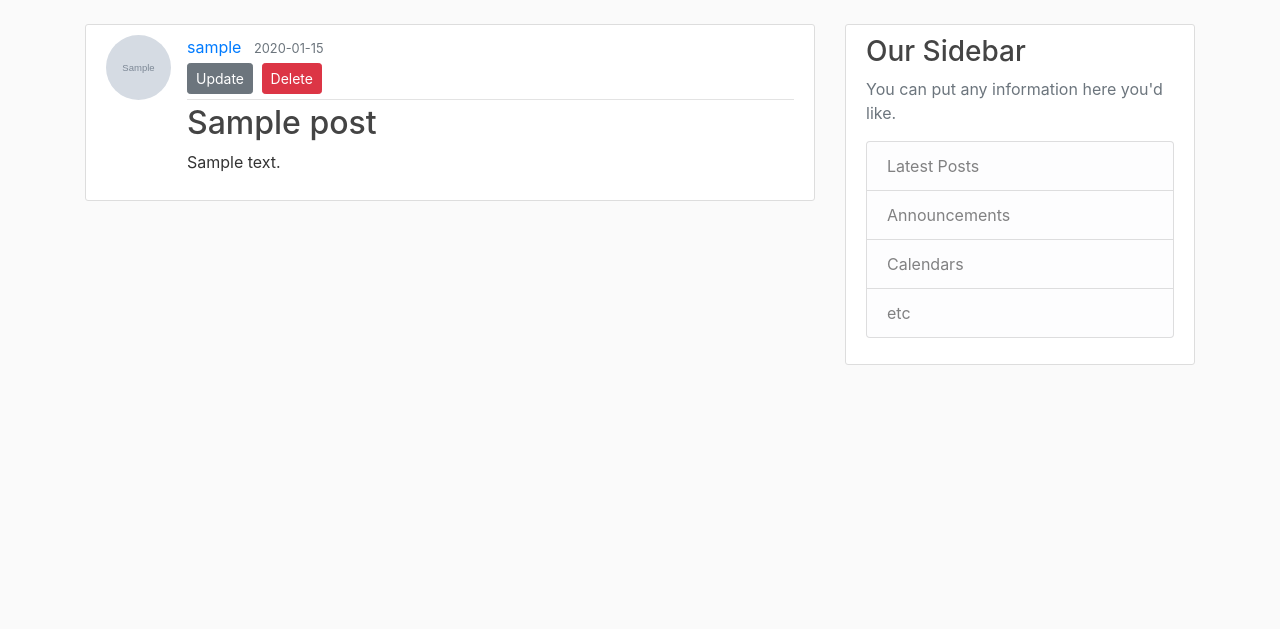
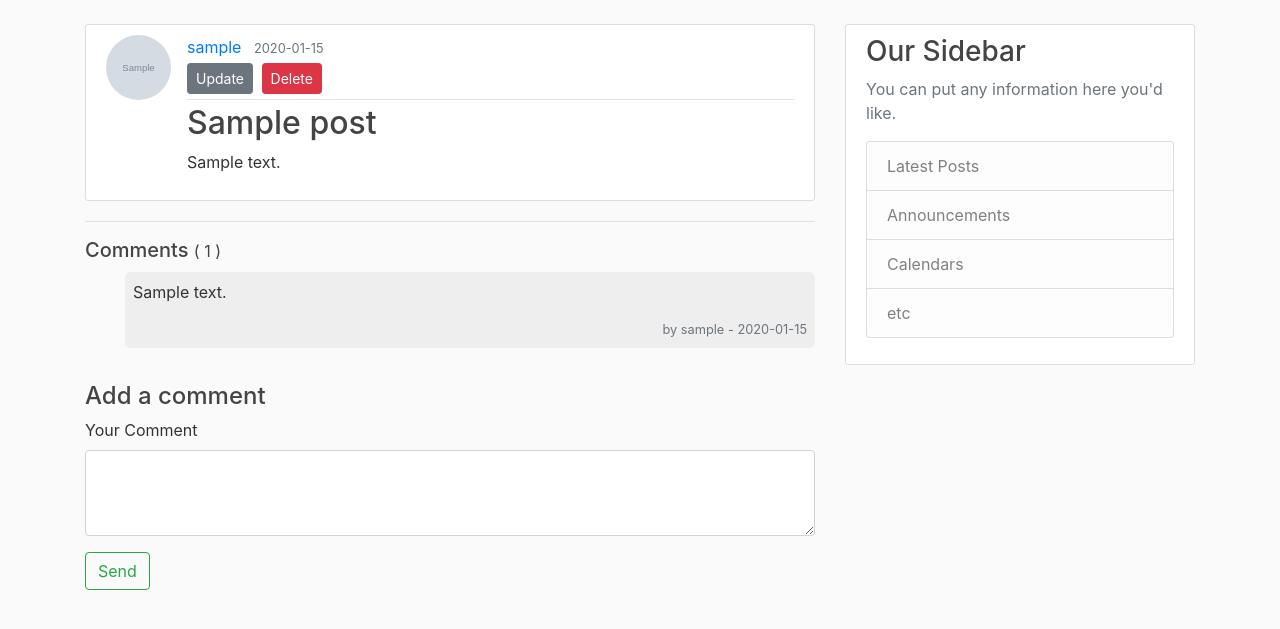
Before and after one commit to mfigaredo/flask-blog, a Flask app: page /post/1 in a window 1280 px wide. Shown: the part 56-685 px from the top of the page. Run offline with Flask 3, Linux system fonts and the light colour scheme; a user stored in the database is signed in; tables that the repository leaves empty hold one stand-in row (values such as "Sample post"); grey boxes marked "Sample" are stand-in pictures; some libraries are stand-ins or nearby versions.

Commit message:
Comments functionality

```diff
--- a/flaskblog/posts/forms.py
+++ b/flaskblog/posts/forms.py
@@ -7,3 +7,7 @@ class PostForm(FlaskForm):
     title = StringField('Title', validators=[DataRequired()])
     content = TextAreaField('Content', validators=[DataRequired()])
     submit = SubmitField('Post')
+
+class CommentForm(FlaskForm):
+    comment = TextAreaField('Your Comment', validators=[DataRequired()])
+    submit = SubmitField('Send')
--- a/flaskblog/posts/routes.py
+++ b/flaskblog/posts/routes.py
@@ -2,8 +2,8 @@ from flask import (render_template, url_for, flash,
                    redirect, request, abort, Blueprint)
 from flask_login import current_user, login_required
 from flaskblog import db
-from flaskblog.models import Post
-from flaskblog.posts.forms import PostForm
+from flaskblog.models import Post, Comment
+from flaskblog.posts.forms import PostForm, CommentForm
 
 posts = Blueprint('posts', __name__)
 
@@ -22,10 +22,19 @@ def new_post():
                            form=form, legend='New Post')
 
 
-@posts.route("/post/<int:post_id>")
+@posts.route("/post/<int:post_id>", methods=('GET', 'POST', ))
 def post(post_id):
     post = Post.query.get_or_404(post_id)
-    return render_template('post.html', title=post.title, post=post)
+    form = CommentForm()
+    if current_user.is_authenticated:
+        if form.validate_on_submit():
+            comment = Comment(comment=form.comment.data, post=post, author=current_user)
+            db.session.add(comment)
+            db.session.commit()
+            flash('Your comment has been added!', 'success')
+            return redirect(url_for('posts.post', post_id=post_id))
+
+    return render_template('post.html', title=post.title, post=post, form=form)
 
 
 @posts.route("/post/<int:post_id>/update", methods=['GET', 'POST'])
--- a/flaskblog/static/main.css
+++ b/flaskblog/static/main.css
@@ -78,3 +78,21 @@ a.article-title:hover {
 .account-heading {
   font-size: 2.5rem;
 }
+
+
+ul.comments-list {
+  list-style: none;
+  margin: 10px 0;
+}
+
+ul.comments-list li {
+  background-color: #eee;
+  padding: 8px;
+  border-radius: 6px;
+  margin: 10 0;
+}
+
+ul.comments-list li .text-muted {
+  text-align: right;
+  display: block;
+}
--- a/flaskblog/templates/post.html
+++ b/flaskblog/templates/post.html
@@ -17,6 +17,36 @@
       <p class="article-content">{{ post.content }}</p>
     </div>
   </article>
+  <hr>
+  {% if current_user %}
+    <h5>Comments <small>( {{post.comments|length}} )</small></h5>
+    {% if post.comments %}
+      <ul class="comments-list">
+
+        {% for comment in post.comments %}
+          <li><p>{{comment.comment}} </p>
+            <small class="text-muted">by {{comment.author.username}} - {{ comment.date_posted.strftime('%Y-%m-%d') }}</small></li>
+        {% endfor %}
+      </ul>
+    {% else %}
+      <p>No comments yet...</p>
+    {% endif %}
+  {% endif %}
+
+  {% if current_user.is_authenticated %}
+    <br>
+    <h4>Add a comment</h4>
+    <form action="" method="post">
+      {{ form.hidden_tag() }}
+      <div class="form-group">
+        {{ form.comment.label(class="form-control-label") }}
+        {{ form.comment(class="form-control ", rows="3") }}
+      </div>
+      <div class="form-group">
+        {{ form.submit(class="btn btn-outline-success") }}
+      </div>
+    </form>
+  {% endif %}
   <!-- Modal -->
   <div class="modal fade" id="deleteModal" tabindex="-1" role="dialog" aria-labelledby="deleteModalLabel" aria-hidden="true">
     <div class="modal-dialog" role="document">
```
Also changed, not shown: flaskblog/models.py (+12 -0 lines).
